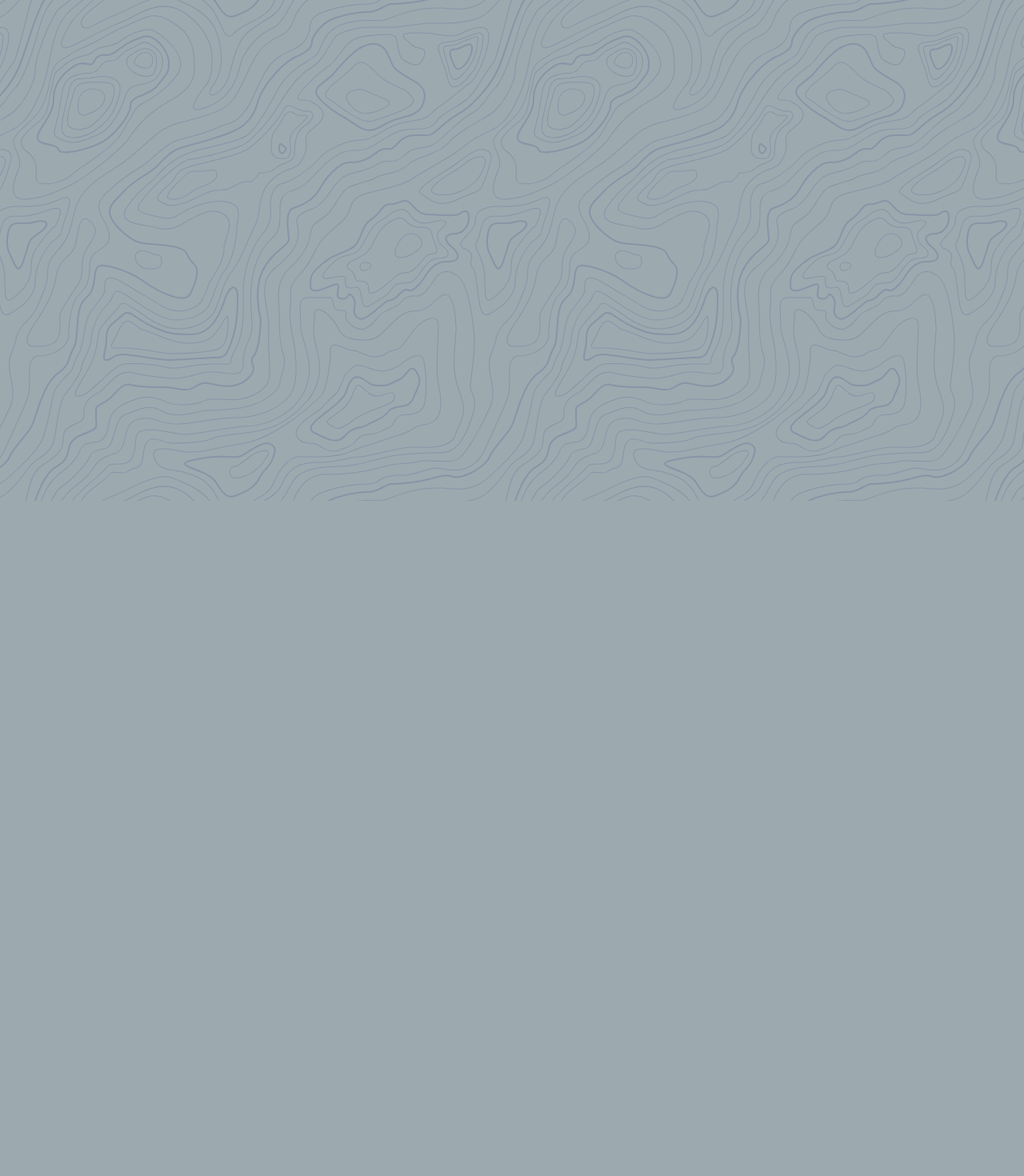
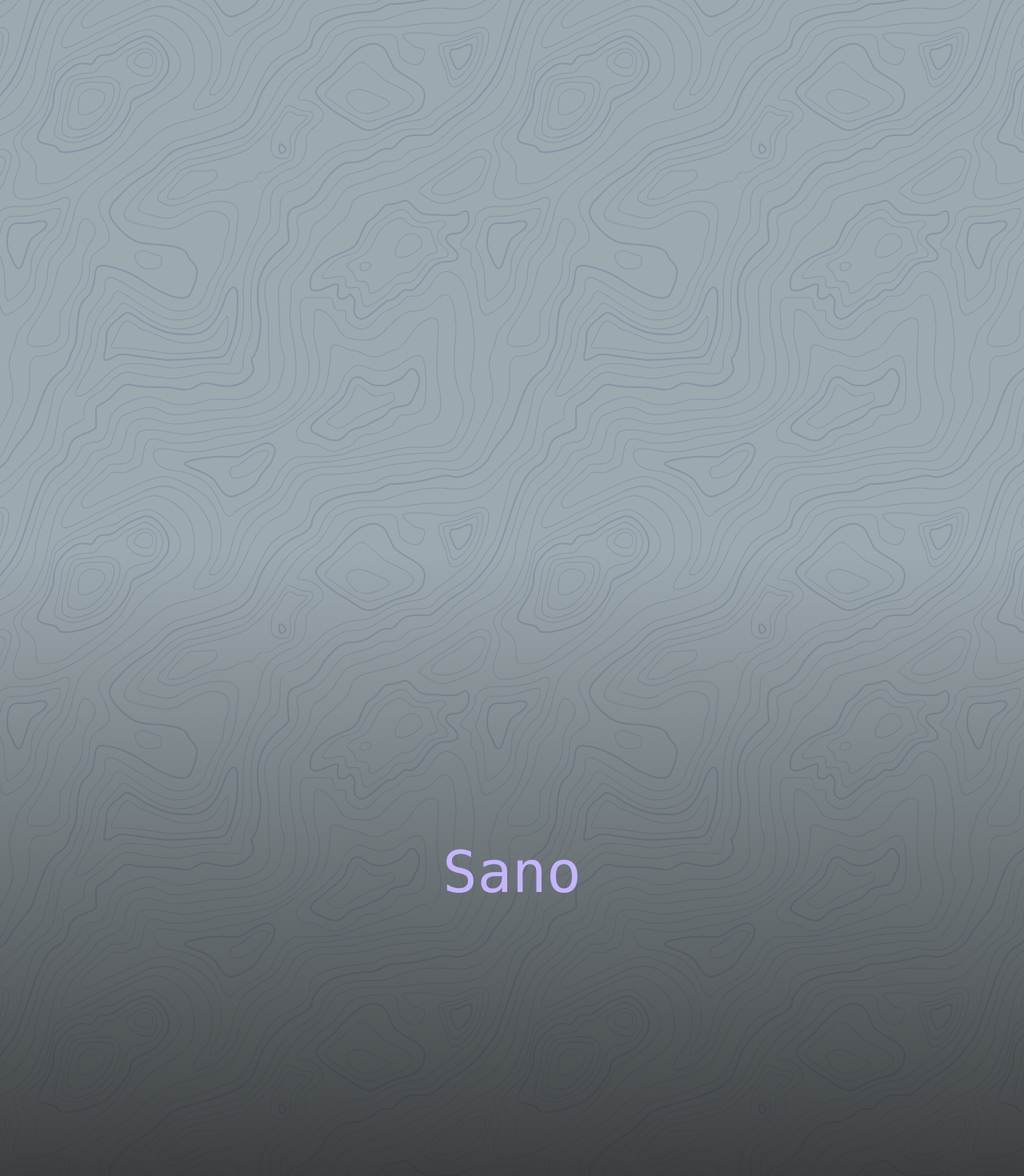
Before and after one commit to 17ban/sano-frontend, a Vue app: page / in a window 1280 px wide. Shown: the part 174-1644 px from the top of the page at 80% size. Before the commit the page ends 800 px from the top, so only its background shows below. Built offline with nearby package versions, Linux system fonts and the light colour scheme.

Commit message:
feat: add footer

```diff
--- a/src/App.vue
+++ b/src/App.vue
@@ -1,5 +1,5 @@
 <template>
-  <div class="py-12 mx-auto md:w-3/4 lg:w-7/12 xl:w-1/2 2xl:w-5/12 font-mono selection-dark" id="main-view">
+  <div class="py-12 min-h-screen  mx-auto md:w-3/4 lg:w-7/12 xl:w-1/2 2xl:w-5/12 font-mono selection-dark" id="main-view">
     <router-view v-slot="{ Component }">
       <keep-alive>
         <div>
@@ -8,6 +8,11 @@
       </keep-alive>
     </router-view>
   </div>
+  <footer class="h-screen mt-16 font-mono flex flex-row items-center selection-dark" >
+    <h1 class="flex-grow text-purple-300 text-7xl text-center">
+      Sano
+    </h1>
+  </footer>
 </template>
 
 
@@ -24,3 +29,14 @@
     }
   })
 </script>
+
+<style>
+
+footer{
+  background: -webkit-linear-gradient(rgb(33, 33, 33, 0), rgb(33, 33, 33, 0.8));
+  background: -o-linear-gradient(rgb(33, 33, 33, 0), rgb(33, 33, 33, 0.8));
+  background: -moz-linear-gradient(rgb(33, 33, 33, 0), rgb(33, 33, 33, 0.8));
+  background: -mos-linear-gradient(rgb(33, 33, 33, 0), rgb(33, 33, 33, 0.8));
+  background: linear-gradient(rgb(33, 33, 33, 0), rgb(33, 33, 33, 0.8));
+}
+</style>
--- a/src/page/nodes-page.vue
+++ b/src/page/nodes-page.vue
@@ -22,7 +22,7 @@
     class="p-4"
     :class="{
       'opacity-0': pageStatus !== 'loaded',
-      'transition-all duration-300': useAnimation
+      'transition-all duration-500': useAnimation
     }"
   >
     <!-- main node -->
@@ -156,12 +156,14 @@ watch(mainNidRef, async newNid => {
   }
   document.title = newNid ? `${newNid} - Sano` : 'Sano'
 
+  //update nodes and enable animation
   pageStatus.value = 'loading'
+  await nextTick()
   await updateNodes(newNid)
   useAnimation.value = true
   pageStatus.value = 'loaded'
   await nextTick()
-  await delay(400)
+  await delay(500)
   useAnimation.value = false
 })
 
@@ -192,7 +194,6 @@ function useRouterHandler() {
 
   async function clickLinkHandler(href: string) {
     pageStatus.value = 'loading'
-    await nextTick()
     await router.push(href)
     window.scrollTo(0, 0)
   }
```
